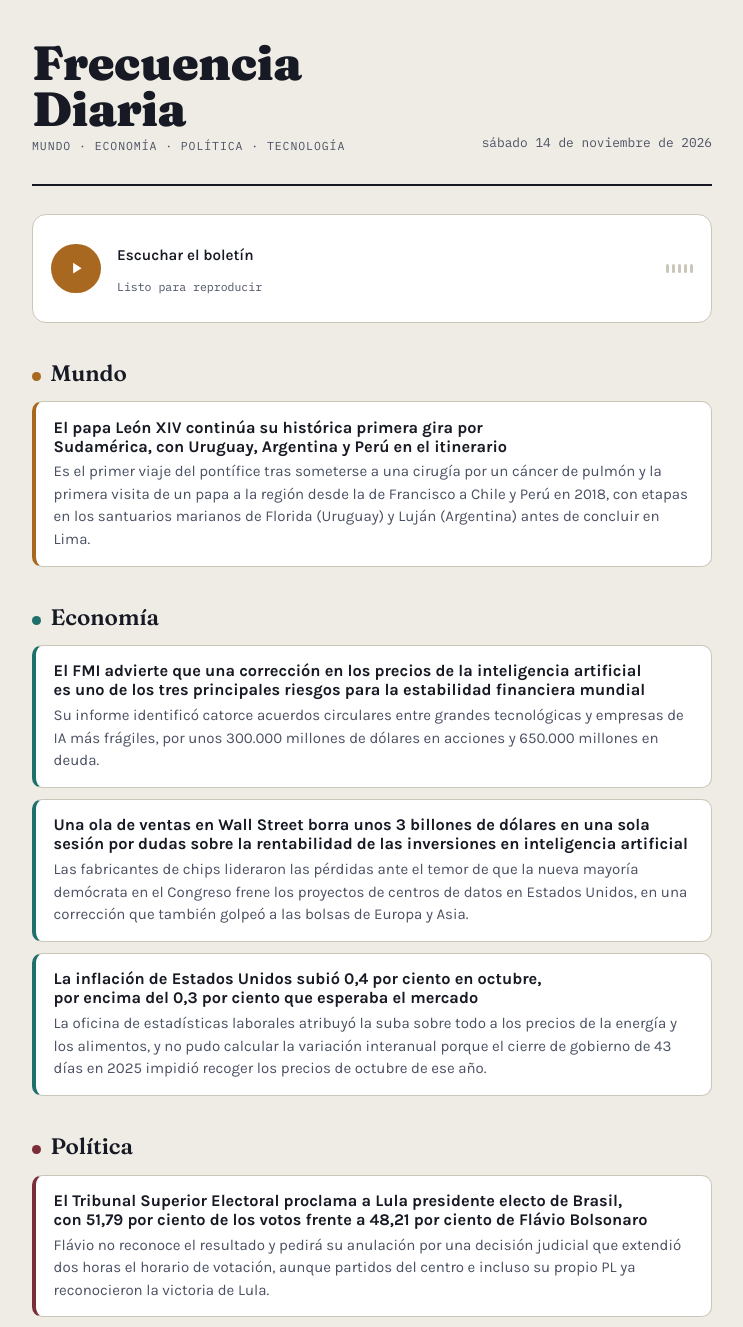
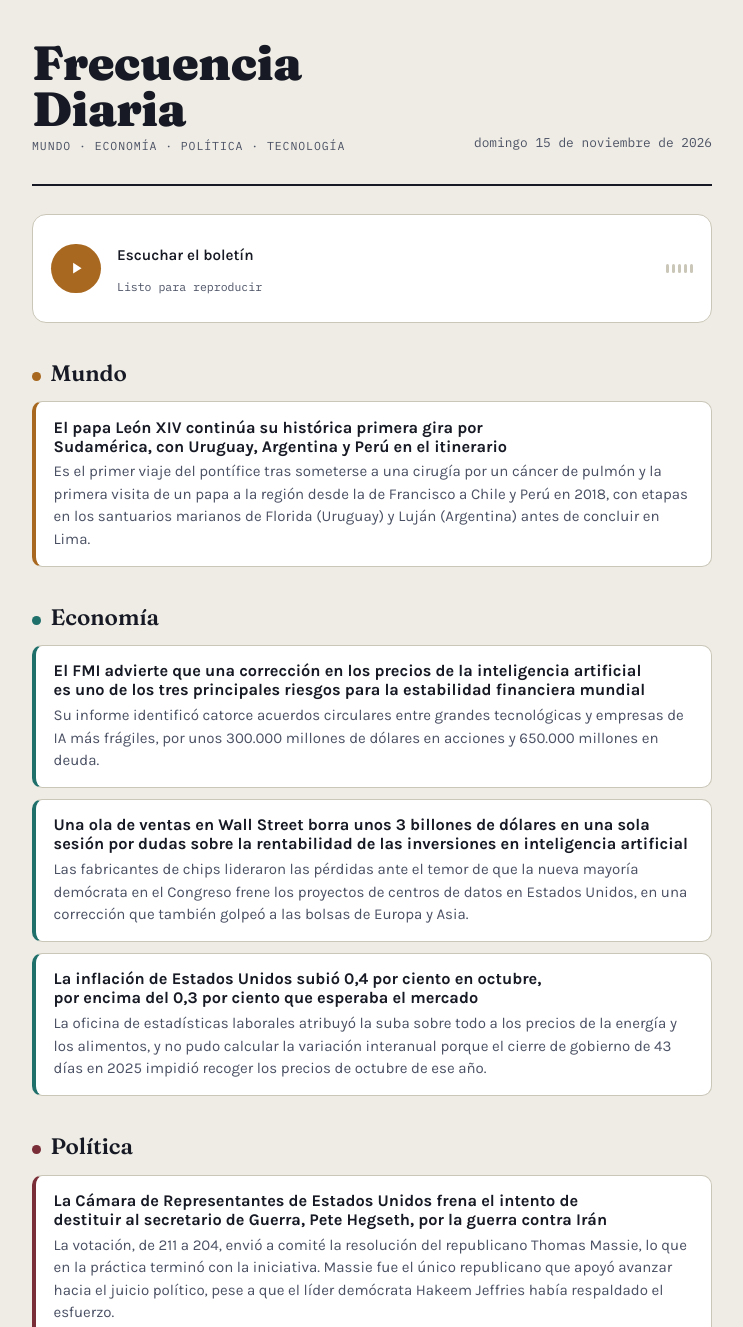
Before and after one commit to JuaniOrbez/RenderBroker, a plain HTML site: page daily-news-agent/template.html in a window 1280 px wide. Shown: the top 1327 px of the page, without its empty margins (268-1011 px from the left). Drawn offline with Linux system fonts and the light colour scheme.

Commit message:
Actualiza noticias-hoy.md — domingo 15 de noviembre de 2026
Política: se añade el rechazo de la Cámara de Representantes al
intento de destituir al secretario de Guerra Pete Hegseth (211-204),
en sustitución del resultado electoral brasileño, ya antiguo.

Mundo, Economía y Tecnología: sin cobertura nueva verificable hoy,
se mantiene el contenido de la última edición confirmada.

Co-Authored-By: Claude Sonnet 5 <noreply@anthropic.com>
Claude-Session: https://claude.ai/code/session_017SrQdf2pUxuo1w8SkhtdFf

```diff
--- a/daily-news-agent/template.html
+++ b/daily-news-agent/template.html
@@ -337,7 +337,7 @@
 <script>
   // ---- Contenido del día: editar esta sección para actualizar el boletín ----
   var NEWS = {
-    date: "sábado 14 de noviembre de 2026",
+    date: "domingo 15 de noviembre de 2026",
     sections: [
       {
         id: "mundo",
@@ -372,8 +372,8 @@
         label: "Política",
         items: [
           {
-            headline: "El Tribunal Superior Electoral proclama a Lula presidente electo de Brasil, con 51,79 por ciento de los votos frente a 48,21 por ciento de Flávio Bolsonaro",
-            body: "Flávio no reconoce el resultado y pedirá su anulación por una decisión judicial que extendió dos horas el horario de votación, aunque partidos del centro e incluso su propio PL ya reconocieron la victoria de Lula."
+            headline: "La Cámara de Representantes de Estados Unidos frena el intento de destituir al secretario de Guerra, Pete Hegseth, por la guerra contra Irán",
+            body: "La votación, de 211 a 204, envió a comité la resolución del republicano Thomas Massie, lo que en la práctica terminó con la iniciativa. Massie fue el único republicano que apoyó avanzar hacia el juicio político, pese a que el líder demócrata Hakeem Jeffries había respaldado el esfuerzo."
           },
           {
             headline: "Donald Trump reemplaza a Susie Wiles con Stephen Miller como jefe de gabinete de la Casa Blanca tras la derrota republicana en las elecciones de mitad de mandato",
@@ -419,8 +419,8 @@
       { name: "Le Grand Continent (economía, venta masiva en Wall Street)", url: "https://legrandcontinent.eu/es/?p=117674" },
       { name: "Emol (economía, temor a freno demócrata en centros de datos)", url: "https://www.emol.com/noticias/Economia/2026/11/05/1216224/acciones-tecnologicas-wall-street.html" },
       { name: "Emol (economía, IPC de octubre en Estados Unidos)", url: "https://www.emol.com/noticias/Economia/2026/11/10/1216665/eeuu-ipc-inflacion-tasas-fed.html" },
-      { name: "The PinkNews (política, resultado segunda vuelta Brasil)", url: "https://www.thepinknews.com/2026/10/26/brazil-election-result-2026/" },
-      { name: "O Liberal (política, reconocimiento de la victoria de Lula)", url: "https://www.oliberal.com/politica/centr-o-reconhece-vitoria-de-lula-e-isola-flavio-bolsonaro-na-contestac-o-das-eleic-es-1.1187286" },
+      { name: "Telemundo51 (política, la Cámara rechaza el juicio político a Hegseth)", url: "https://www.telemundo51.com/noticias/eeuu/camara-representantes-rechaza-juicio-politico-pete-hegseth/2847094/" },
+      { name: "Voz.us (política, la Cámara frena el intento de Massie)", url: "https://voz.us/es/politica/261111/1000479/la-camara-frena-el-intento-de-thomas-massie-de-destituir-a-hegseth-por-la-guerra-de-iran-y.html" },
       { name: "Univision / AP (política, Trump reemplaza a Wiles con Miller)", url: "https://www.univision.com/noticias/politica/donald-trump-reemplaza-a-susie-wiles-con-stephen-miller-como-jefe-de-gabinete-de-la-casa-blanca-tras-la-derrota-del-partido-republicano" },
       { name: "Emol (política, Trump tiene nuevo jefe de gabinete)", url: "https://www.emol.com/noticias/Internacional/2026/11/06/1216380/trump-nuevo-jefe-gabinete-miller.html" },
       { name: "Telemundo / AP (política, demócratas arrebatan el Senado a los republicanos)", url: "https://www.telemundo.com/noticias/noticias-telemundo/elecciones-estados-unidos-2026/los-democratas-arrebatan-el-senado-a-los-republicanos-y-sacuden-el-pod-rcna607372" },
```
Also changed, not shown: 1 other file.
